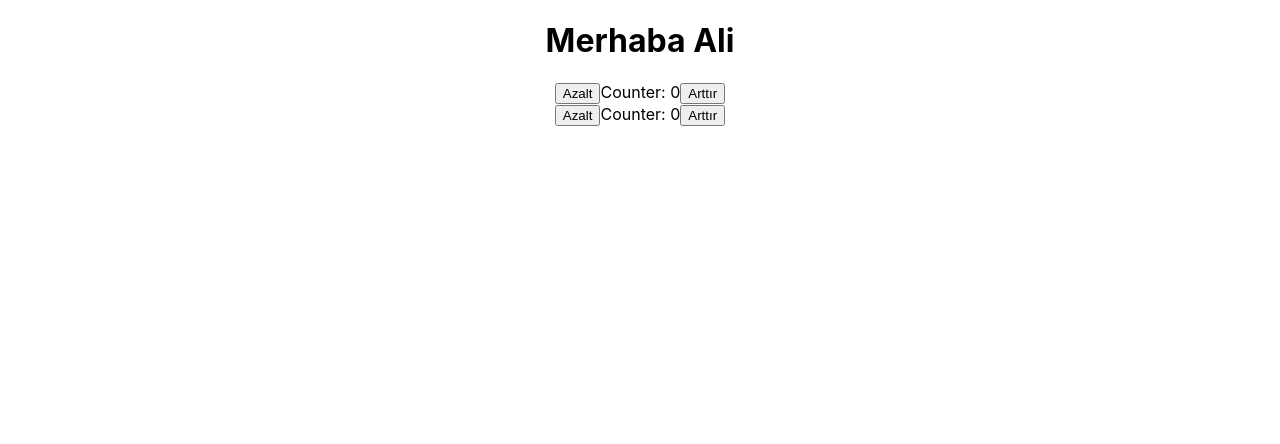
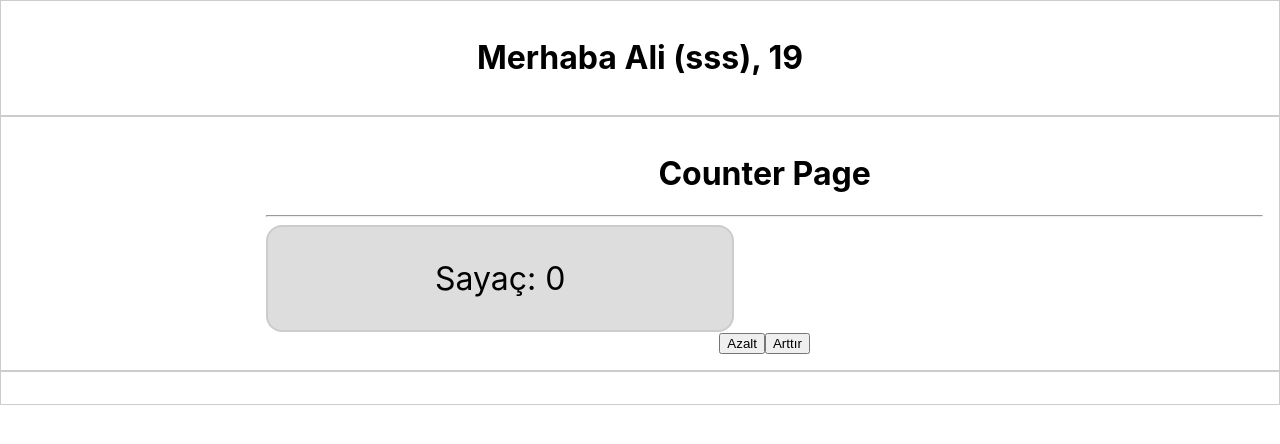
Before and after one commit to erhanfirat/0423-react-first, a React (Create React App) app: page / in a window 1280 px wide. Shown: the top 444 px of the page. Built offline with nearby package versions, Linux system fonts and the light colour scheme.

Commit message:
components props

```diff
--- a/src/App.js
+++ b/src/App.js
@@ -1,18 +1,19 @@
-import logo from "./logo.svg";
+import MainLayout from "./layout/MainLayout";
+
 import "./App.css";
-import Counter from "./components/Counter";
-import CounterNoState from "./components/CounterNoState";
 
 function App() {
   const userName = "Ali";
+  const userAge = 19;
 
   return (
     <div className="App">
-      <h1>Merhaba {userName}</h1>
-      <Counter></Counter>
-      <CounterNoState />
+      <MainLayout userName={userName} userAge={userAge} />
     </div>
   );
 }
 
 export default App;
+
+export const PI = 3.14159267;
+export const User = { name: "ali" };
--- a/src/components/Counter.js
+++ b/src/components/Counter.js
@@ -1,4 +1,5 @@
 import { useState } from "react";
+import CounterDisplay from "./CounterDisplay";
 
 const Counter = () => {
   const [counter, setCounter] = useState(0);
@@ -6,6 +7,7 @@ const Counter = () => {
 
   return (
     <div className="counter-component">
+      <CounterDisplay counter={counter} />
       <button
         onClick={() => {
           if (counter !== 0) {
@@ -15,7 +17,6 @@ const Counter = () => {
       >
         Azalt
       </button>
-      Counter: {counter}
       <button onClick={() => setCounter(counter + 1)}>Arttır</button>
     </div>
   );
--- /dev/null
+++ b/src/components/CounterDisplay.css
@@ -0,0 +1,9 @@
+.counter-display {
+  width: 400px;
+  padding: 2rem;
+  background-color: #ddd;
+  font-size: 2rem;
+  text-align: center;
+  border: 2px solid #ccc;
+  border-radius: 1rem;
+}
--- /dev/null
+++ b/src/components/CounterDisplay.js
@@ -0,0 +1,12 @@
+import "./CounterDisplay.css";
+
+const CounterDisplay = ({ counter = 0 }) => {
+  return (
+    <div className="counter-display">
+      <span>Sayaç: </span>
+      <span>{counter}</span>
+    </div>
+  );
+};
+
+export default CounterDisplay;
--- /dev/null
+++ b/src/components/DisplayUserInfo.js
@@ -0,0 +1,9 @@
+const DisplayUserInfo = ({ userName, userNick, userAge }) => {
+  return (
+    <span>
+      {userName} ({userNick}), {userAge}
+    </span>
+  );
+};
+
+export default DisplayUserInfo;
--- /dev/null
+++ b/src/components/Greeting.js
@@ -0,0 +1,15 @@
+import DisplayUserInfo from "./DisplayUserInfo";
+
+const Greeting = ({ user, age, nickName = "Anonim" }) => {
+  // Object destructuring
+  // const { user, age } = props;
+
+  return (
+    <h1>
+      Merhaba{" "}
+      <DisplayUserInfo userName={user} userAge={age} userNick={nickName} />
+    </h1>
+  );
+};
+
+export default Greeting;
--- /dev/null
+++ b/src/layout/MainLayout.css
@@ -0,0 +1,22 @@
+.main-layout {
+  display: flex;
+  flex-direction: column;
+}
+
+.content-container {
+  display: flex;
+  flex-direction: row;
+}
+
+.side-bar {
+  width: 20%;
+}
+
+.content-area {
+  flex-grow: 1;
+}
+
+.main-layout > * {
+  padding: 1rem;
+  border: 1px solid #ccc;
+}
--- /dev/null
+++ b/src/layout/MainLayout.js
@@ -0,0 +1,25 @@
+import Counter from "../components/Counter";
+import CounterNoState from "../components/CounterNoState";
+import Greeting from "../components/Greeting";
+import CounterPage from "../pages/CounterPage";
+
+import "./MainLayout.css";
+
+const MainLayout = (props) => {
+  return (
+    <div className="main-layout">
+      <header>
+        <Greeting user={props.userName} age={props.userAge} nickName="sss" />
+      </header>
+      <div className="content-container">
+        <div className="side-bar"></div>
+        <div className="content-area">
+          <CounterPage />
+        </div>
+      </div>
+      <footer></footer>
+    </div>
+  );
+};
+
+export default MainLayout;
--- /dev/null
+++ b/src/pages/CounterPage.js
@@ -0,0 +1,13 @@
+import Counter from "../components/Counter";
+
+const CounterPage = () => {
+  return (
+    <div>
+      <h1>Counter Page</h1>
+      <hr />
+      <Counter />
+    </div>
+  );
+};
+
+export default CounterPage;
```
Also changed, not shown: src/index.js (+6 -6 lines).
